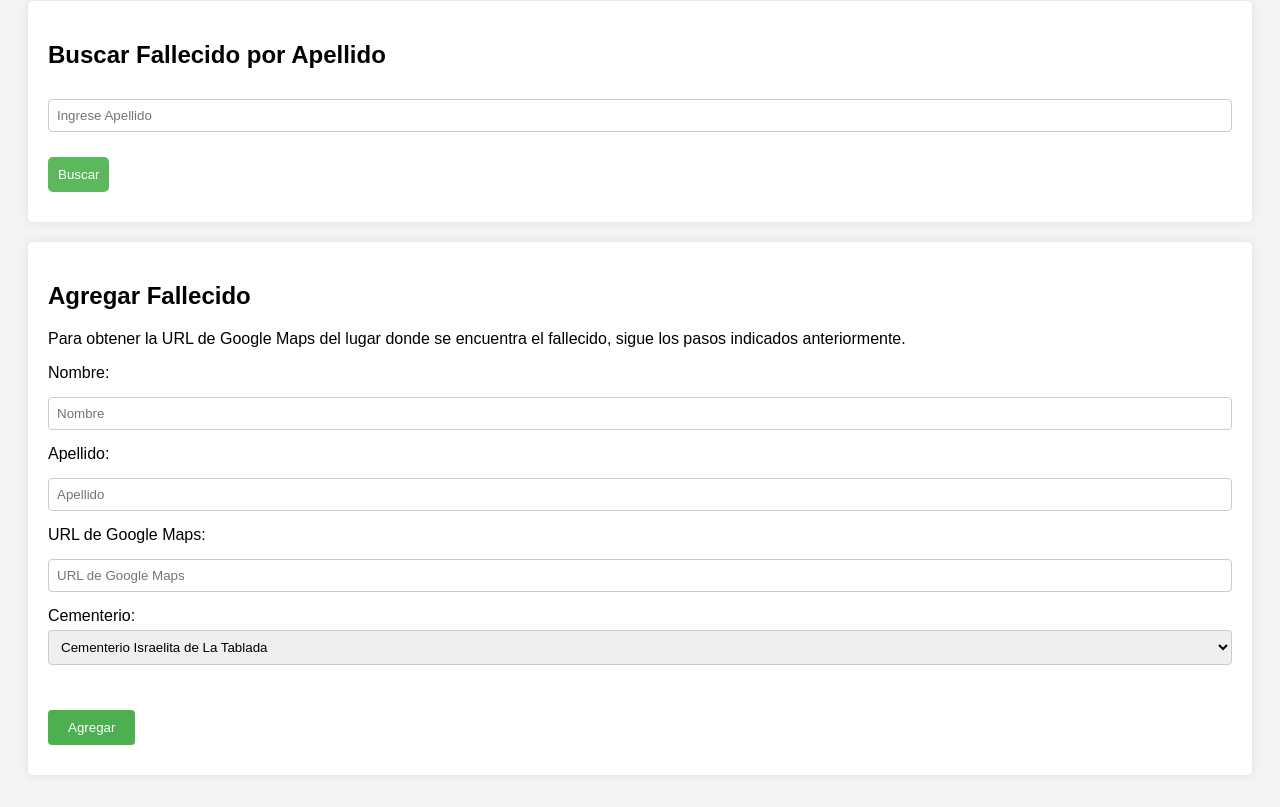
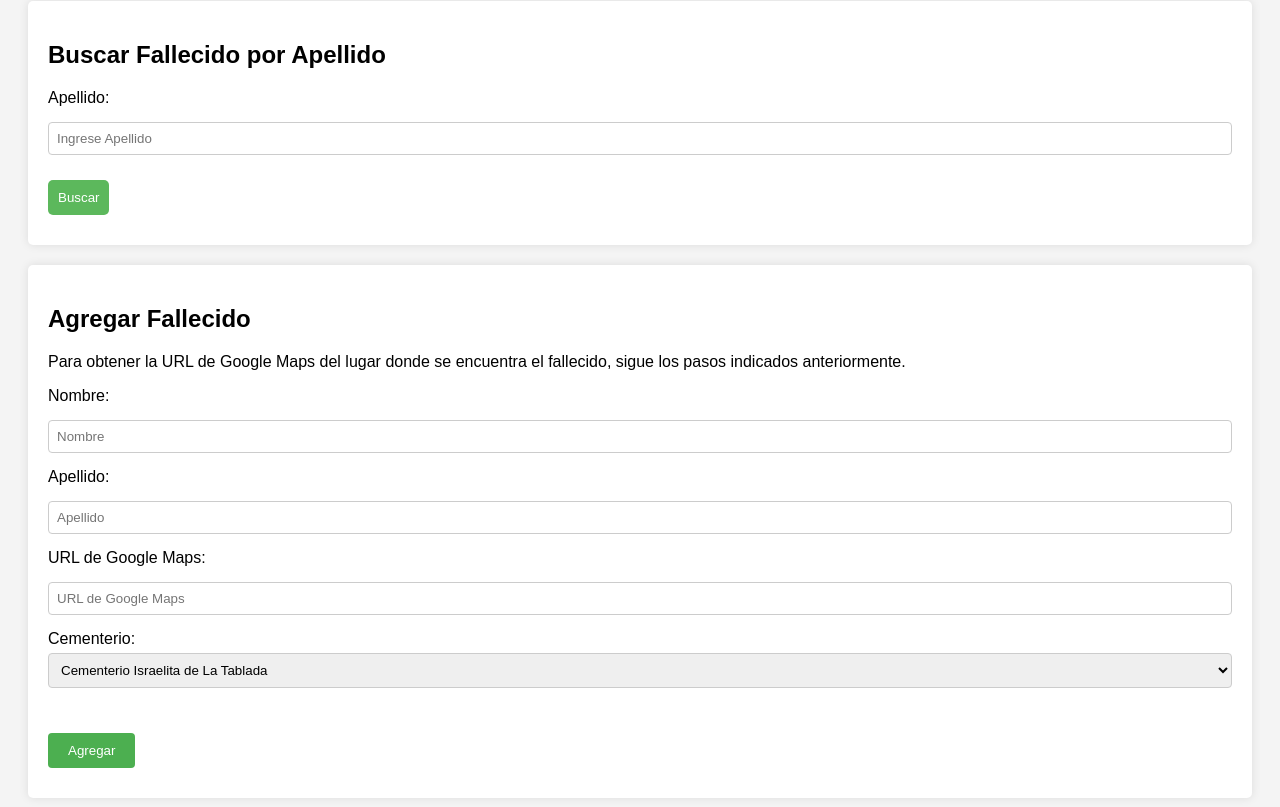
Before and after one commit to sebasfloyd/buscador-cementerio, a website: page index.html in a window 1280 px wide. Shown: the part 107-914 px from the top of the page. Drawn offline with Linux system fonts and the light colour scheme.

Commit message:
Update index.html

```diff
--- a/index.html
+++ b/index.html
@@ -11,6 +11,7 @@
 
     <section>
         <h2>Buscar Fallecido por Apellido</h2>
+        <label for="apellido">Apellido:</label>
         <input type="text" id="apellido" name="apellido" placeholder="Ingrese Apellido">
         <button id="searchButton">Buscar</button>
         <div id="resultado"></div>
```
